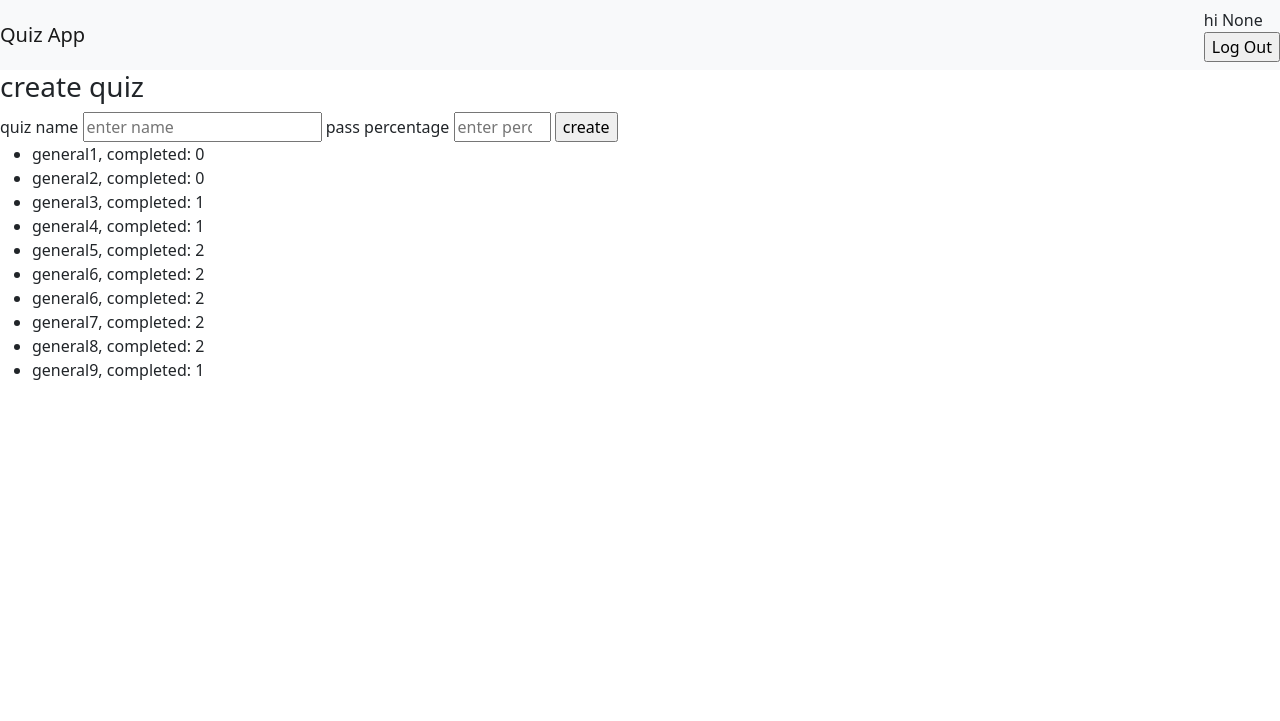
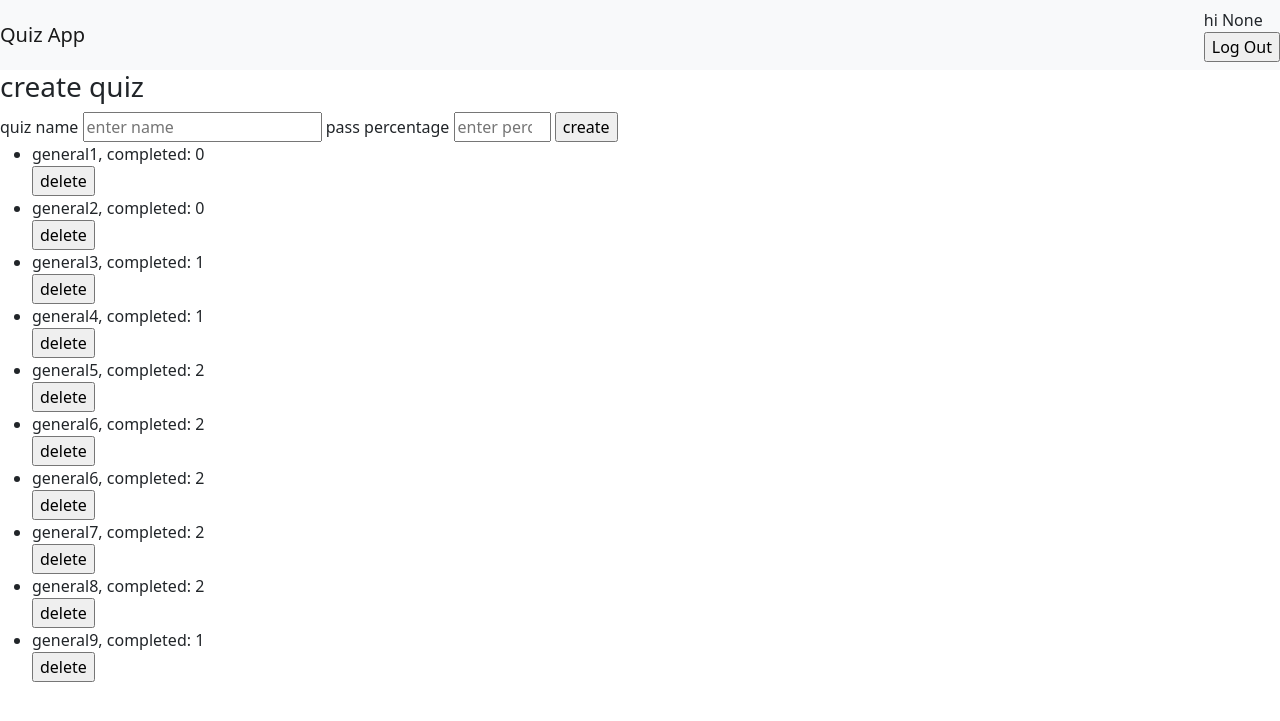
Before and after one commit to hp5441/mcq-test-software, a Django app: page /quiz/create-quiz/ in a window 1280 px wide. Shown: the top 721 px of the page. Run offline with Django 3.2, Linux system fonts and the light colour scheme; a user stored in the database is signed in; data comes from the database, SQL or seed files in the repository.

Commit message:
added delete method

```diff
--- a/quiz/templates/quiz_pages/create_quiz.html
+++ b/quiz/templates/quiz_pages/create_quiz.html
@@ -19,7 +19,14 @@
 
 <ul>
   {% for quiz in quizes %}
-  <li>{{quiz.name}}, completed: {{quiz.completed}}</li>
+  <li>
+    {{quiz.name}}, completed: {{quiz.completed}}
+    <form action="/quiz/delete-quiz/" method="POST">
+      {% csrf_token %}
+      <input type="number"name="quiz_pk" required hidden value="{{quiz.pk}}"/>
+      <input type="submit" value="delete"/>
+    </form>
+  </li>
   {% endfor %}
 </ul>
 {% endblock %}
--- a/quiz/urls.py
+++ b/quiz/urls.py
@@ -8,4 +8,5 @@ urlpatterns = [
     path('submit-answer/', views.submit_quiz_response),
     path('create-quiz/', views.create_quiz),
     path('get-result/', views.get_result),
+    path('delete-quiz/', views.delete_quiz),
 ]
--- a/quiz/views.py
+++ b/quiz/views.py
@@ -124,3 +124,15 @@ def create_quiz(request):
     context = {'quizes': active_quizs}
 
     return render(request, 'quiz_pages/create_quiz.html', context)
+
+
+def delete_quiz(request):
+    if(request.method == "POST"):
+        quiz = request.POST.get("quiz_pk")
+        try:
+            Quiz.objects.get(pk=int(quiz)).delete()
+        except:
+            raise Exception("unable to delete quiz")
+        else:
+            return redirect("/")
+    return redirect("/")
--- a/user/views.py
+++ b/user/views.py
@@ -16,7 +16,7 @@ def logout_view(request):
 def redirect_view(request):
     if(request.user.is_authenticated):
         if(request.user.is_teacher):
-            return redirect("/quiz/quiz-create/")
+            return redirect("/quiz/create-quiz/")
         else:
             return redirect(f"/quiz/{request.user.pk}/")
     else:
@@ -63,6 +63,8 @@ def teacher_sign_in(request):
                     raise Exception("unable to login")
             else:
                 raise Exception("user not found")
+        else:
+            return Exception("user not found")
 
 
 def student_sign_up(request):
```
